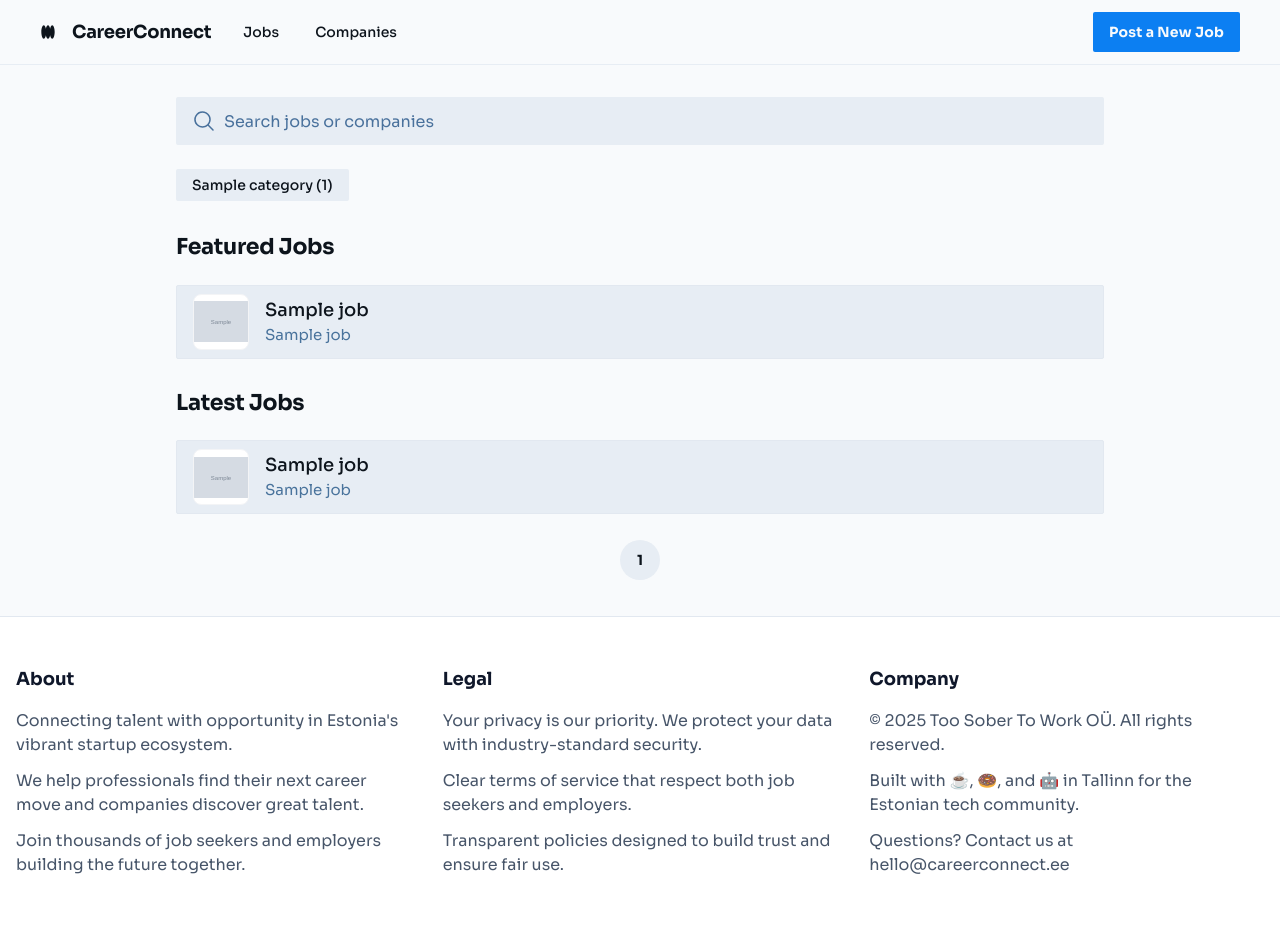
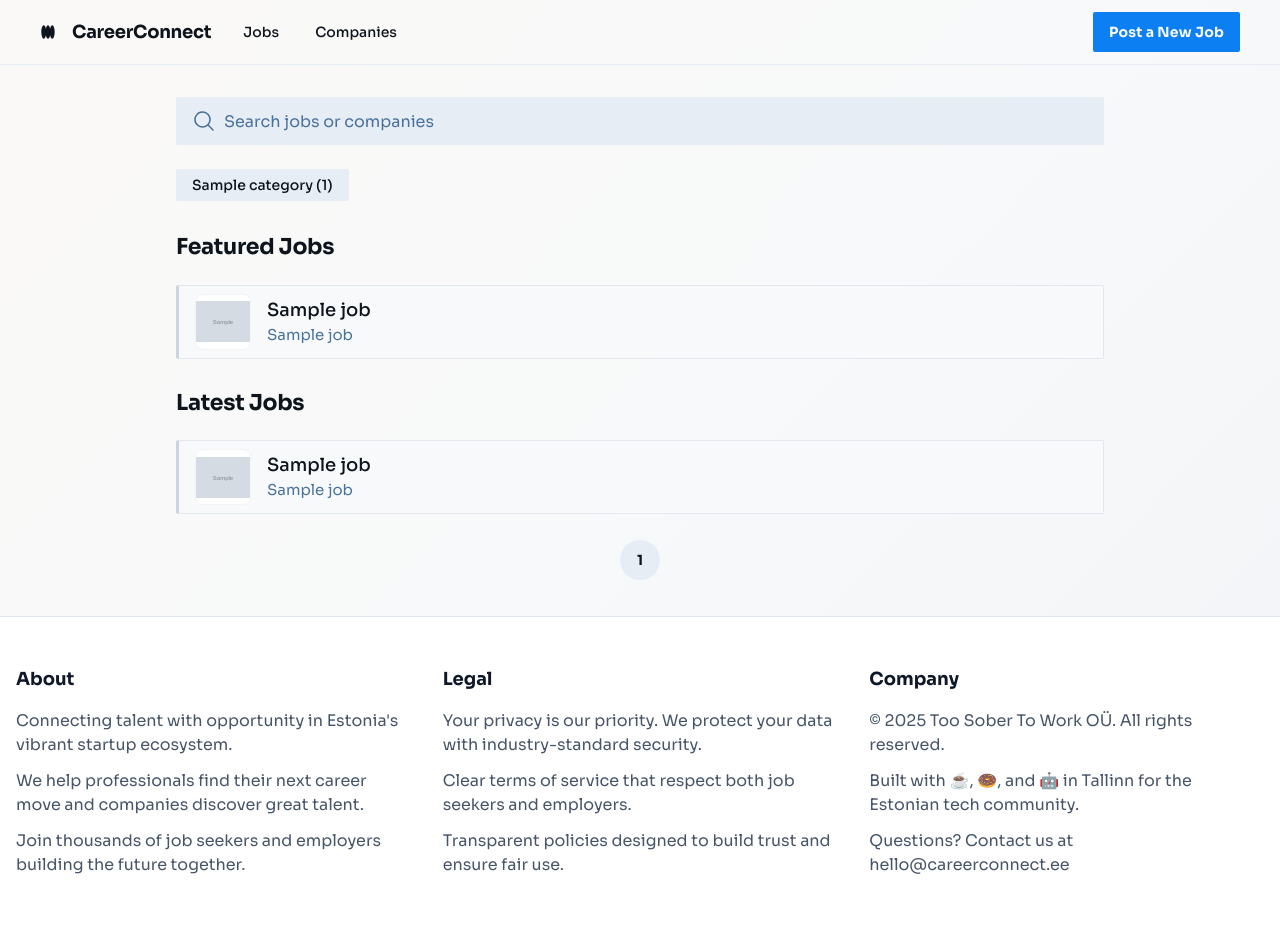
Before and after one commit to tjomk/tallinnstartups, a Django app: template tallinnstartups/templates/tallinnstartups/index.html in a window 1280 px wide. Run offline with Django 5.2, Linux system fonts and the light colour scheme; the template is opened without the code that fills it: most values are stand-ins (such as "Sample title", 1, 10 or a date in 2020); grey boxes marked "Sample" are stand-in pictures; data that the repository does not hold is empty; some libraries are stand-ins or nearby versions.

Commit message:
More colors

```diff
--- a/jobs/services.py
+++ b/jobs/services.py
@@ -171,6 +171,7 @@ class JobService:
             'location': job.location,
             'salary_range': job.salary_range,
             'category': job.get_category_display(),
+            'category_key': job.category,
             'created_at': job.created_at,
             'is_featured': job.is_featured,
             'status': job.get_status_display(),
--- a/tallinnstartups/static/css/theme.css
+++ b/tallinnstartups/static/css/theme.css
@@ -60,6 +60,28 @@
   --color-slate-700: #334155;
   --color-slate-800: #1e293b;
   --color-slate-900: #0f172a;
+
+  /* Nordic Warm Colors */
+  --nordic-cream: #faf9f7;
+  --nordic-sage: #e8f2e8;
+  --nordic-lavender: #f0f0f8;
+  --nordic-peach: #fef7f4;
+  --nordic-blue-gray: #f1f4f7;
+  --nordic-warm-gray: #f8f9fa;
+  --nordic-soft-blue: #f4f7fa;
+  --nordic-mint: #f0f8f4;
+
+  /* Category Colors */
+  --category-engineering: #f0f0f8;
+  --category-design: #e8f2e8;
+  --category-marketing: #fef7f4;
+  --category-sales: #f4f7fa;
+  --category-product: #f8f5ff;
+  --category-operations: #f1f4f7;
+  --category-finance: #fff8f0;
+  --category-hr: #f0f8f4;
+  --category-support: #f4f8ff;
+  --category-other: #f8f9fa;
 }
 
 /* Theme Utility Classes */
@@ -119,7 +141,7 @@
 }
 
 .theme-input {
-  background-color: var(--bg-light);
+  background-color: var(--nordic-cream);
   border: none;
   border-radius: 0.125rem;
   padding: 0.75rem 1rem;
@@ -154,18 +176,21 @@
 }
 
 .theme-job-card {
-  background-color: var(--bg-light);
+  background-color: var(--nordic-warm-gray);
   border: 1px solid var(--color-slate-200);
   border-radius: 0.125rem;
   padding: 0.5rem 1rem;
   min-height: 4.5rem;
   cursor: pointer;
-  transition: background-color 0.2s;
+  transition: all 0.2s ease;
   margin-bottom: 0.625rem;
+  border-left: 3px solid var(--color-slate-300);
 }
 
 .theme-job-card:hover {
-  background-color: transparent;
+  background-color: var(--color-white);
+  transform: translateY(-1px);
+  box-shadow: 0 2px 8px rgba(0, 0, 0, 0.06);
 }
 
 .theme-pagination-button {
@@ -224,3 +249,77 @@
   padding: 0.25rem 0.5rem;
   border-radius: 9999px;
 }
+
+/* Category-specific job card colors */
+.theme-job-card.category-engineering {
+  border-left-color: #6366f1;
+  background-color: var(--category-engineering);
+}
+
+.theme-job-card.category-design {
+  border-left-color: #10b981;
+  background-color: var(--category-design);
+}
+
+.theme-job-card.category-marketing {
+  border-left-color: #f59e0b;
+  background-color: var(--category-marketing);
+}
+
+.theme-job-card.category-sales {
+  border-left-color: #3b82f6;
+  background-color: var(--category-sales);
+}
+
+.theme-job-card.category-product {
+  border-left-color: #8b5cf6;
+  background-color: var(--category-product);
+}
+
+.theme-job-card.category-operations {
+  border-left-color: #6b7280;
+  background-color: var(--category-operations);
+}
+
+.theme-job-card.category-finance {
+  border-left-color: #059669;
+  background-color: var(--category-finance);
+}
+
+.theme-job-card.category-hr {
+  border-left-color: #84cc16;
+  background-color: var(--category-hr);
+}
+
+.theme-job-card.category-customer_support {
+  border-left-color: #06b6d4;
+  background-color: var(--category-support);
+}
+
+.theme-job-card.category-other {
+  border-left-color: var(--color-slate-400);
+  background-color: var(--category-other);
+}
+
+/* Section headers with subtle backgrounds */
+.theme-section-header {
+  background: linear-gradient(135deg, var(--nordic-blue-gray) 0%, var(--nordic-cream) 100%);
+  padding: 0.75rem 1rem;
+  border-radius: 0.25rem;
+  border-left: 4px solid var(--primary-blue-lighter);
+  margin-bottom: 1rem;
+}
+
+.theme-section-header.featured {
+  background: linear-gradient(135deg, var(--nordic-peach) 0%, var(--nordic-cream) 100%);
+  border-left-color: #f59e0b;
+}
+
+.theme-section-header h2 {
+  margin: 0;
+}
+
+/* Gradient background for main container */
+.theme-gradient-bg {
+  background: linear-gradient(135deg, var(--nordic-cream) 0%, var(--nordic-warm-gray) 50%, var(--nordic-blue-gray) 100%);
+}
--- a/tallinnstartups/templates/tallinnstartups/base.html
+++ b/tallinnstartups/templates/tallinnstartups/base.html
@@ -26,7 +26,7 @@
     {% block extra_head %}{% endblock %}
 </head>
 <body>
-    <div class="relative flex size-full min-h-screen flex-col bg-slate-50 group/design-root overflow-x-hidden" style='font-family: Sora, "Noto Sans", sans-serif;'>
+    <div class="relative flex size-full min-h-screen flex-col theme-gradient-bg group/design-root overflow-x-hidden" style='font-family: Sora, "Noto Sans", sans-serif;'>
         <div class="layout-container flex h-full grow flex-col">
             {% include 'tallinnstartups/components/header.html' %}
 
--- a/tallinnstartups/templates/tallinnstartups/components/job_card.html
+++ b/tallinnstartups/templates/tallinnstartups/components/job_card.html
@@ -1,6 +1,6 @@
 {% if job.slug %}
     <a href="{% url 'job_detail' slug=job.slug %}" class="block mb-2.5">
-        <div class="theme-job-card flex items-center gap-4 relative">
+        <div class="theme-job-card category-{{ job.category_key }} flex items-center gap-4 relative">
             {% if job.company_logo %}
                 <div class="bg-center bg-no-repeat aspect-square bg-contain rounded-lg size-14 bg-white border border-gray-100"
                      style='background-image: url("{{ job.company_logo }}");'>
@@ -25,7 +25,7 @@
         </div>
     </a>
 {% else %}
-    <div class="theme-job-card flex items-center gap-4 relative">
+    <div class="theme-job-card category-{{ job.category_key }} flex items-center gap-4 relative">
         {% if job.company_logo %}
             <div class="bg-center bg-no-repeat aspect-square bg-contain rounded-lg size-14 bg-white border border-gray-100"
                  style='background-image: url("{{ job.company_logo }}");'>
```
